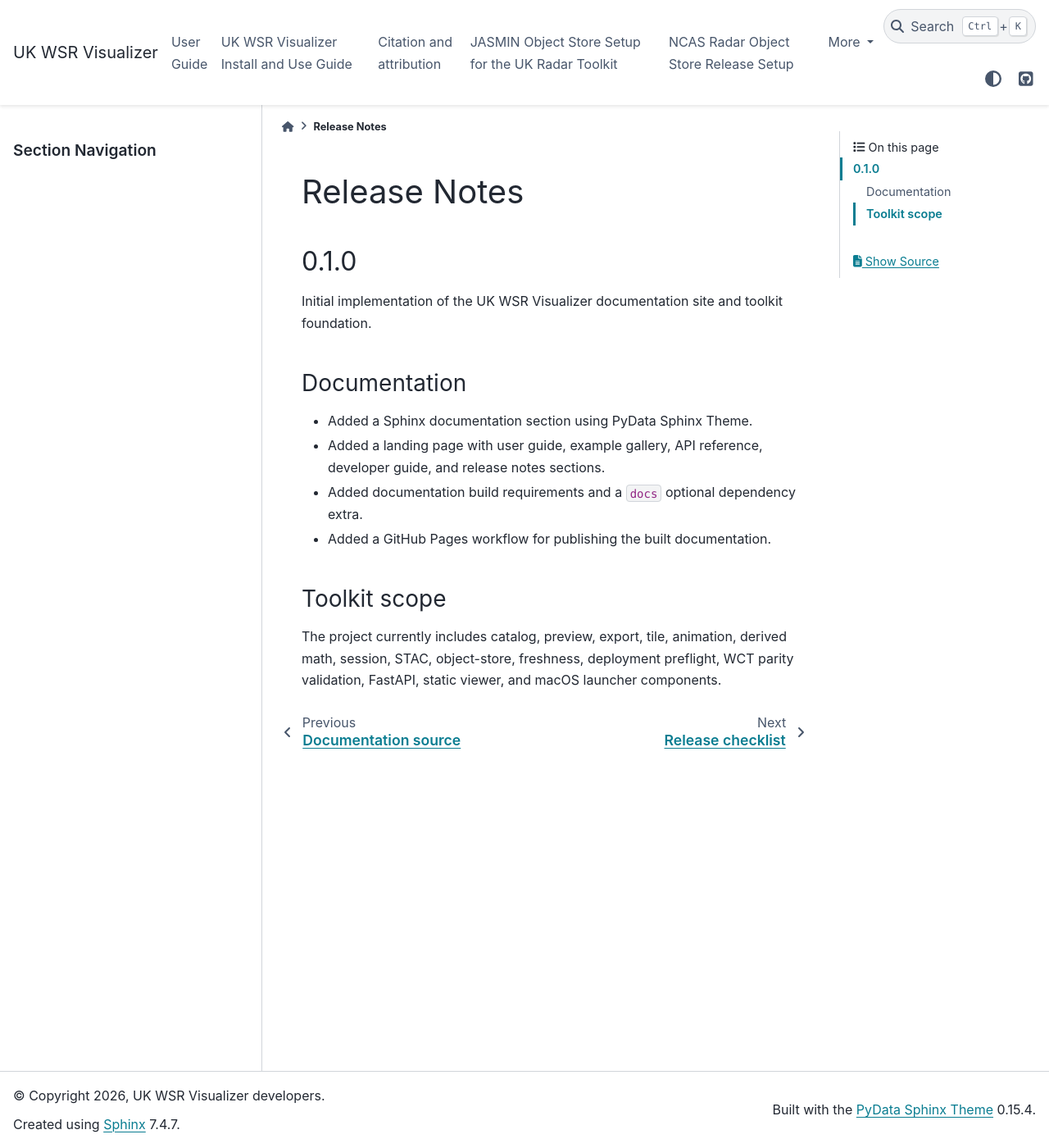
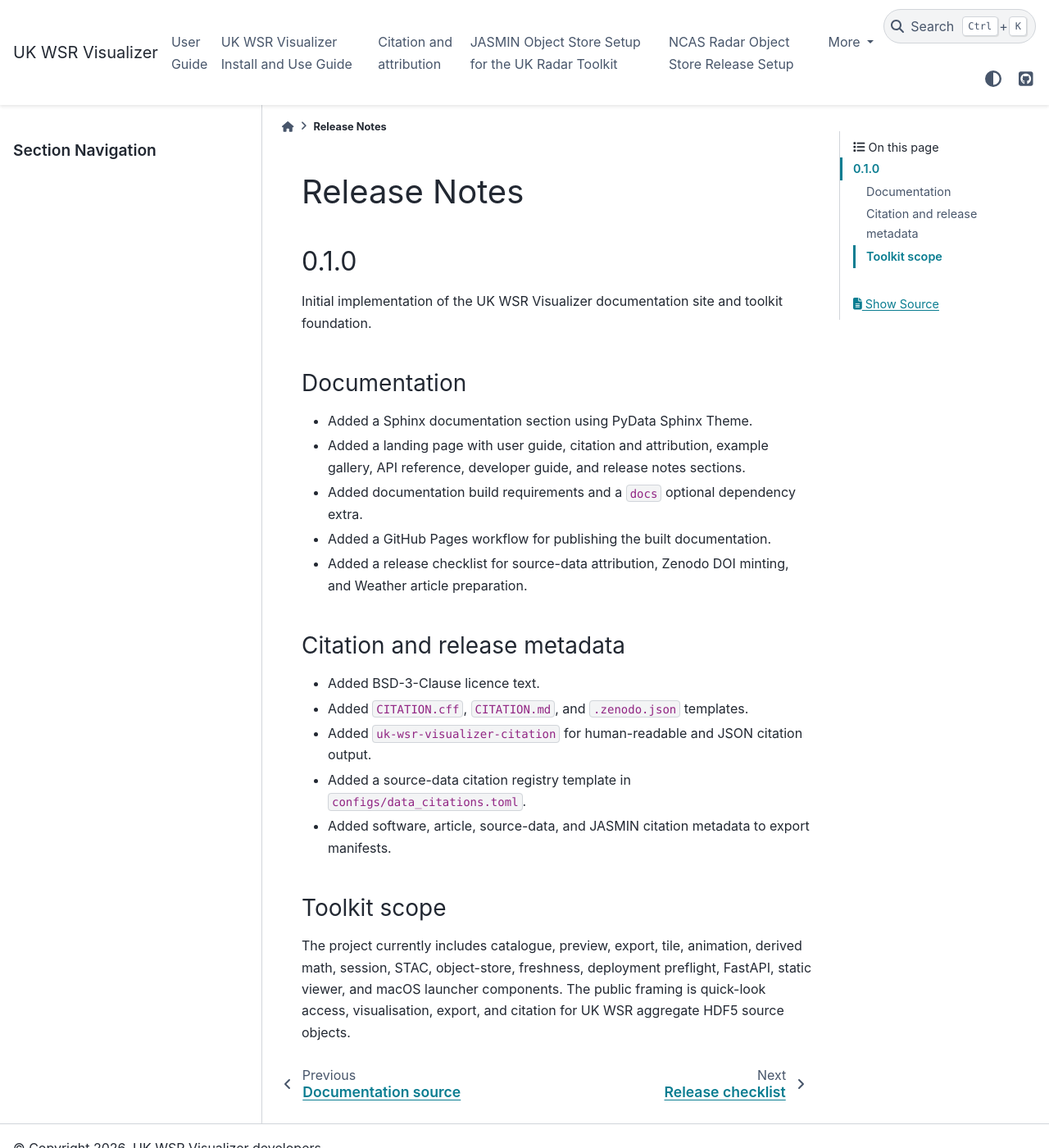
Before and after one commit to rrniii/uk-wsr-visualizer, a Sphinx documentation site: the page built from docs/release_notes.md, in a window 1280 px wide and 1400 px high. Shown: the whole window at 82% size. Built offline with Sphinx 7.4.7 and the PyData theme 0.15.4, drawn with Linux system fonts in a browser that asks for light colours.

Commit message:
Update release notes for citation work

```diff
--- a/docs/release_notes.md
+++ b/docs/release_notes.md
@@ -7,10 +7,19 @@ Initial implementation of the UK WSR Visualizer documentation site and toolkit f
 ### Documentation
 
 - Added a Sphinx documentation section using PyData Sphinx Theme.
-- Added a landing page with user guide, example gallery, API reference, developer guide, and release notes sections.
+- Added a landing page with user guide, citation and attribution, example gallery, API reference, developer guide, and release notes sections.
 - Added documentation build requirements and a `docs` optional dependency extra.
 - Added a GitHub Pages workflow for publishing the built documentation.
+- Added a release checklist for source-data attribution, Zenodo DOI minting, and Weather article preparation.
+
+### Citation and release metadata
+
+- Added BSD-3-Clause licence text.
+- Added `CITATION.cff`, `CITATION.md`, and `.zenodo.json` templates.
+- Added `uk-wsr-visualizer-citation` for human-readable and JSON citation output.
+- Added a source-data citation registry template in `configs/data_citations.toml`.
+- Added software, article, source-data, and JASMIN citation metadata to export manifests.
 
 ### Toolkit scope
 
-The project currently includes catalog, preview, export, tile, animation, derived math, session, STAC, object-store, freshness, deployment preflight, WCT parity validation, FastAPI, static viewer, and macOS launcher components.
+The project currently includes catalogue, preview, export, tile, animation, derived math, session, STAC, object-store, freshness, deployment preflight, FastAPI, static viewer, and macOS launcher components. The public framing is quick-look access, visualisation, export, and citation for UK WSR aggregate HDF5 source objects.
```
